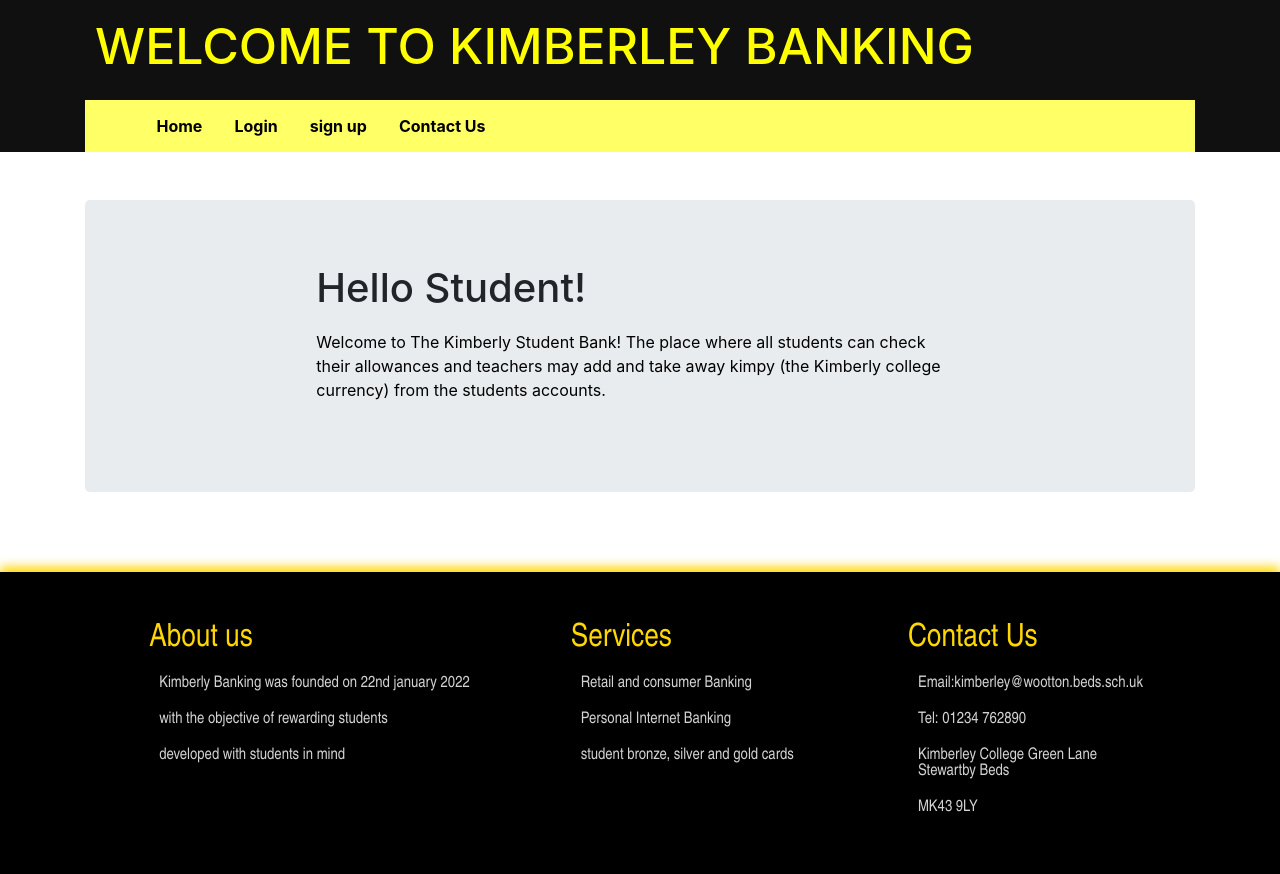
After one commit to noruburi/MY-NEA, a Flask app: template nea 2/bank/website/templates/landing.html in a window 1280 px wide. The commit adds this page. Run offline with Flask 2, Linux system fonts and the light colour scheme; the template is opened without the code that fills it, so the values that code supplies are empty; some libraries are stand-ins or nearby versions.

Commit message:
begin adding landing

```diff
--- a/nea 2/bank/website/templates/includes/nav.html
+++ b/nea 2/bank/website/templates/includes/nav.html
@@ -1,11 +1,11 @@
 <div class="navbar">
   {% if user.is_authenticated %}
-  <a class="nav-item nav-link" id="login" href="/">Home</a>
+  <a class="nav-item nav-link" id="login" href="/">Profile</a>
   <a class="nav-item nav-link" id="login" class="">Logout</a>
   {% else %}
+  <a class="nav-item nav-link" id="login" href="/landing">Home</a>
   <a class="nav-item nav-link" id="login" href="/login">Login</a>
   <a class="nav-item nav-link" id="login" href="/sign_up">sign up</a>
   {% endif %}
   <a href="#contact">Contact Us</a>
-
 </div>
--- /dev/null
+++ b/nea 2/bank/website/templates/landing.html
@@ -0,0 +1,15 @@
+{% extends "base.html" %}
+
+{% block title %}Home page{% endblock %}
+{% block content %}
+
+<main role="main">
+  <div class="jumbotron">
+      <div class="col-sm-8 mx-auto">
+          <h1>Hello Student!</h1>
+          <p style="color: rgb(0, 0, 0);"><b> Welcome to The Kimberly Student Bank! The place where all students can check their allowances and teachers may add and take away kimpy (the Kimberly college currency) from the students accounts.</b></p>
+      </div>
+  </div>
+</main>
+
+{% endblock %}
```
